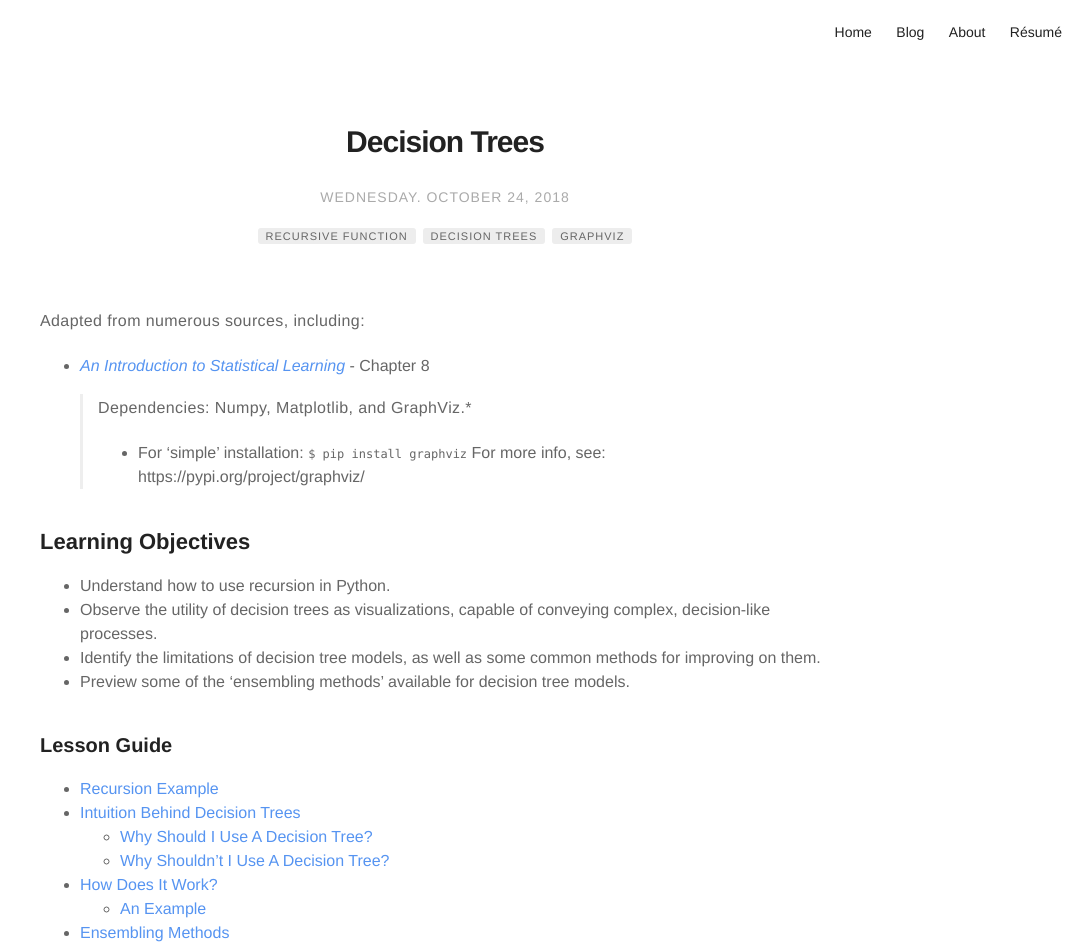
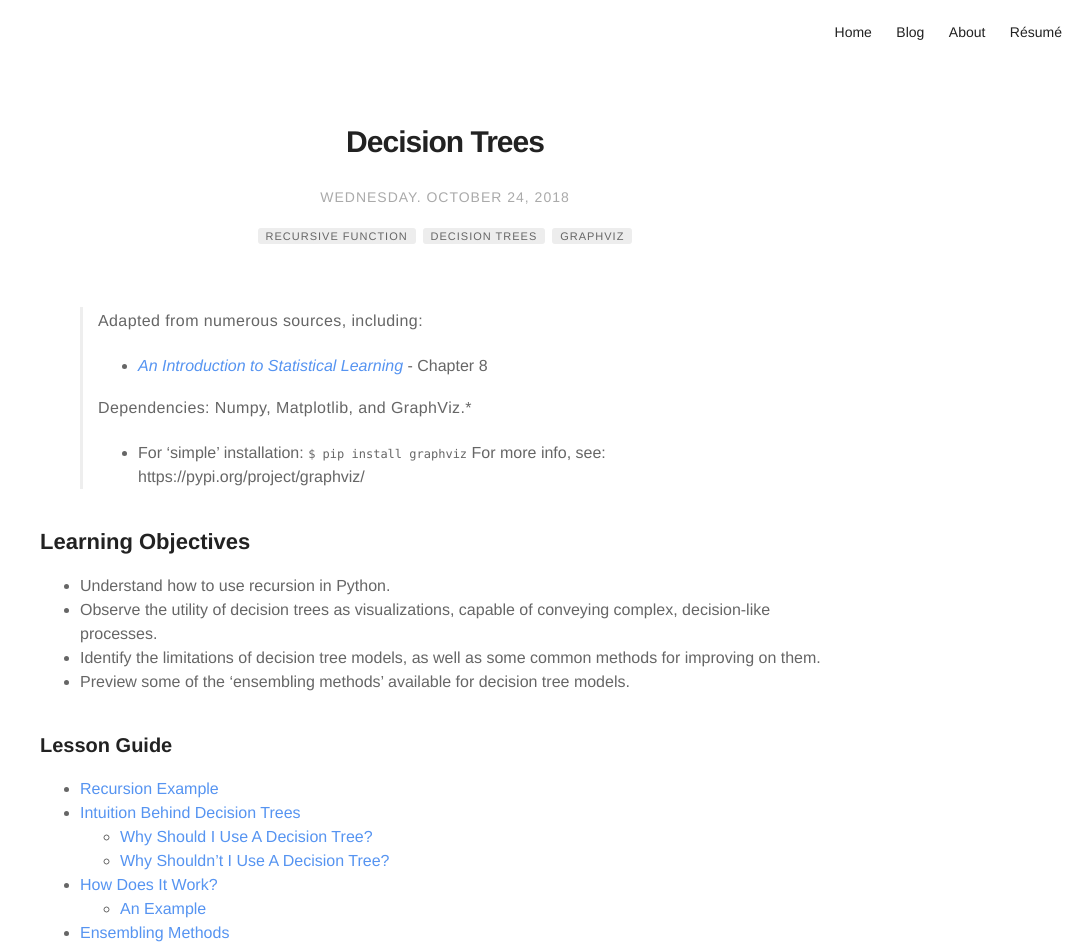
Before and after one commit to meccaLeccaHi/meccaLeccaHi.github.io, a Jekyll site: the page built from _posts/2018-10-24-decision-trees.md, in a window 1280 px wide. Shown: the top 948 px of the page, without its empty margins (195-1280 px from the left). Built offline with Jekyll 4.4.1, drawn with Linux system fonts in a browser that asks for light colours.

Commit message:
fixing indentation

```diff
--- a/_posts/2018-10-24-decision-trees.md
+++ b/_posts/2018-10-24-decision-trees.md
@@ -12,12 +12,9 @@ description: A Juptyter notebook on Decision Trees
 ---
 
 
-
-Adapted from numerous sources, including:
-- [*An Introduction to Statistical Learning*](http://www-bcf.usc.edu/~gareth/ISL/) - Chapter 8
-
-
-
+>Adapted from numerous sources, including:
+>- [*An Introduction to Statistical Learning*](http://www-bcf.usc.edu/~gareth/ISL/) - Chapter 8
+>
 >Dependencies: Numpy, Matplotlib, and GraphViz.*
 >
 >* For 'simple' installation: `$ pip install graphviz`
```
